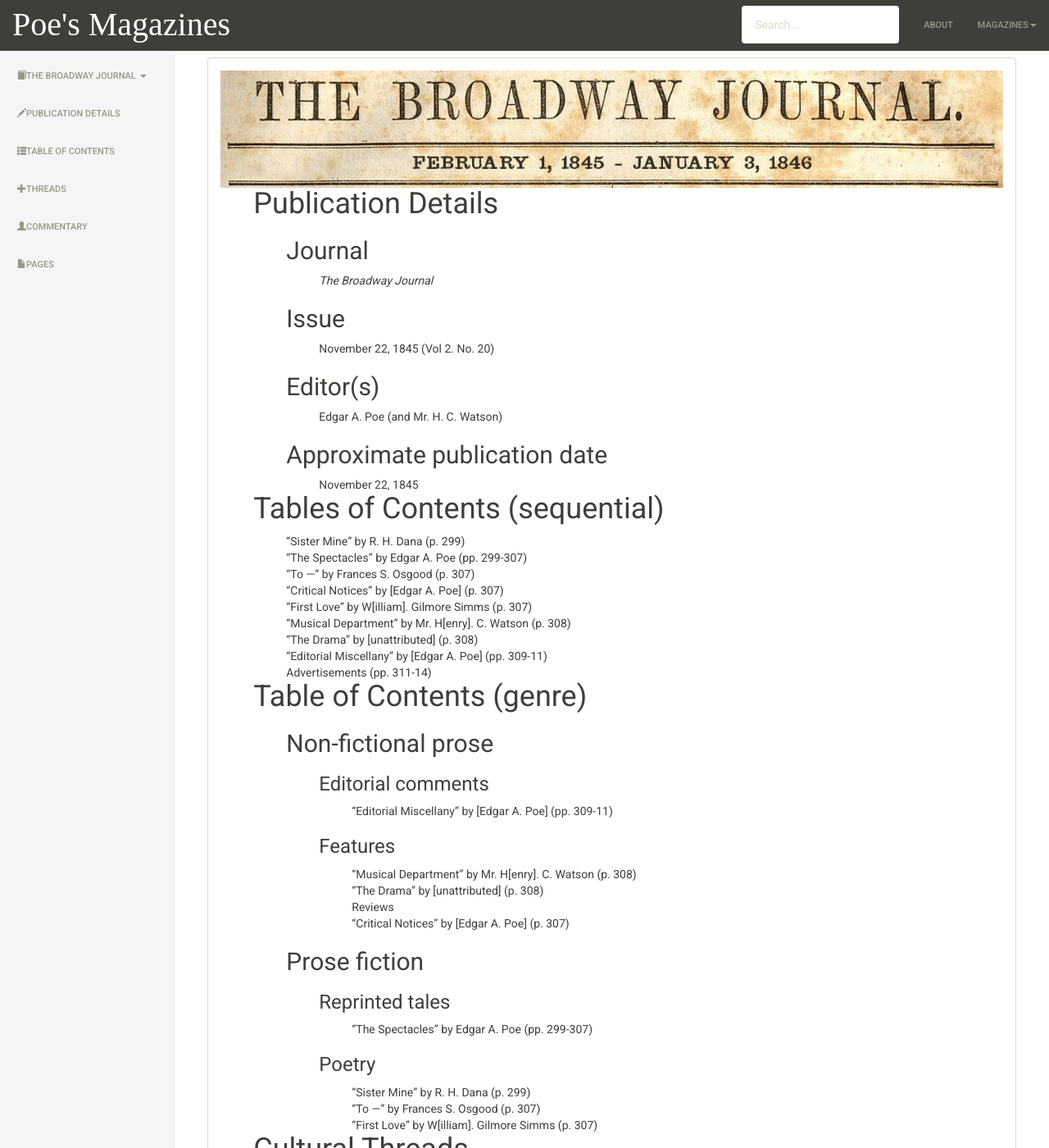
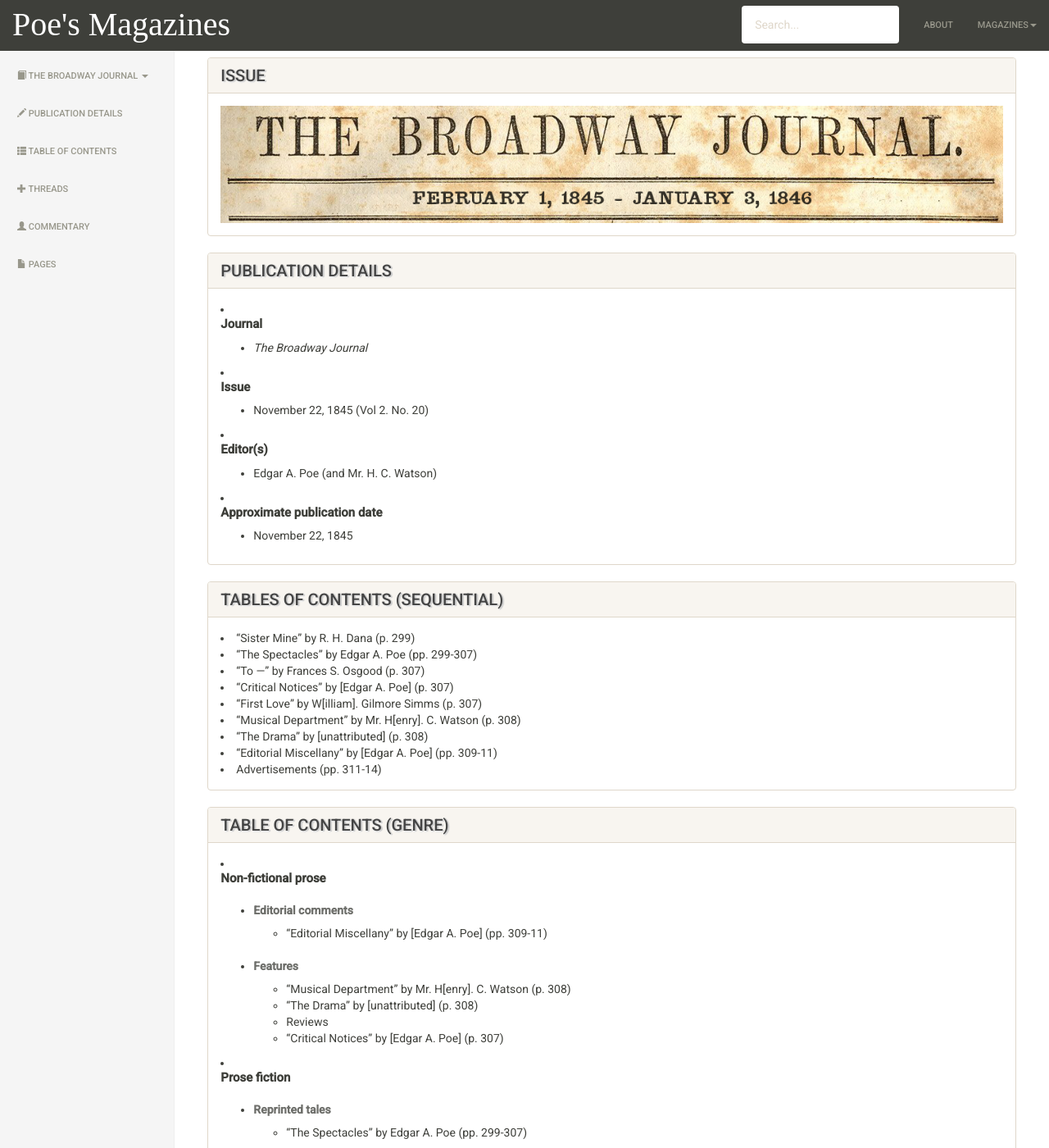
Before and after one commit to literati/apc-jekyll, a Jekyll site: the page built from google_drive_data/1j23H0Ss1pd6WAljd2Tud_b014gHxg3vXfXWLiWoRhBA.html, in a window 1280 px wide and 1400 px high. Shown: the whole window at 82% size. Built offline with Jekyll 4.4.1, drawn with Linux system fonts in a browser that asks for light colours; nearby versions of some CDN libraries; some web fonts are replaced.

Commit message:
links kind of working

```diff
--- a/_includes/footer.html
+++ b/_includes/footer.html
@@ -1,3 +1,5 @@
+
+
 <!-- Modal -->
 <div class="modal fade" id="myModal" tabindex="-1" role="dialog" aria-labelledby="myModalLabel" aria-hidden="true">
   <div class="modal-dialog">
@@ -33,6 +35,10 @@
       </div>
     </div>
   </div>
+
+
+
+
 </div>
 
 <!-- Bootstrap core JavaScript
@@ -43,6 +49,7 @@
 <!-- IE10 viewport hack for Surface/desktop Windows 8 bug -->
 <script src="{{ "/js/ie10-viewport-bug-workaround.js" | prepend: site.baseurl }}"></script>
 
+<!-- Smooth Scroll to anchor -->
 <script type="text/javascript">
 $(function() {
   $('a[href*=#]:not([href=#])').click(function() {
@@ -59,3 +66,71 @@
   });
 });
 </script>
+
+<!-- stylize google data -->
+<script type="text/javascript">
+  $('#google-download ul:first').replaceWith(function () {
+      return $("<div />").append($(this).contents());
+  });
+
+  $('div>li').replaceWith(function () {
+      return $("<div class=\"panel panel-default\" />").append($(this).contents());
+  });
+
+  $('.panel>h1').replaceWith(function () {
+      return $("<div class=\"panel-heading\" />").append($(this).contents());
+  });
+
+  $(".panel-heading").wrapInner( "<h1 class='panel-title'></h1>");
+
+  $('.panel>ul').replaceWith(function () {
+      return $("<div class=\"panel-body\" />").append($(this).contents());
+  });
+
+  // $(document).ready(function() {
+  //   $("body").html(String($('body').html()).replace(/\(p\. \d+\)/g, 'Pi'));
+  // });
+
+</script>
+
+
+<script type="text/javascript" >
+//   var regex = /\(p\. (\d+)\)/g,
+//       replacement = '<a id="tohtml" href="http://literati.cct.lsu.edu/repository/islandora/object/islandora%3A42#page/$1/mode/2up">$1</a>';
+
+//   function replaceText(i,el) {
+//       if (el.nodeType === 3) {
+//           if (regex.test(el.data)) {
+//               el.data = el.data.replace(regex, replacement);
+//           }
+//       } else {
+//           $(el).contents().each( replaceText );
+//       }
+//   }
+
+//   $('body').each( replaceText );
+
+// $
+
+// function tohtml() {
+//     var d = $("#tohtml");
+//     d.html(d.text());
+// }
+
+// Check the main container is ready
+$('#google-download').ready(function(){
+    // Get each div
+    $('.panel').each(function(){
+        // Get the content
+        var str = $(this).html();
+        // Set the regex string
+        // var regex = /(https?:\/\/([-\w\.]+)+(:\d+)?(\/([\w\/_\.]*(\?\S+)?)?)?)/ig
+        var regex = /\(p\. (\d+)\)/g
+        // Replace plain text links by hyperlinks
+        var replaced_text = str.replace(regex, "<a href='http://literati.cct.lsu.edu/repository/islandora/object/islandora%3A42#page/$1/mode/2up' target='_blank'>$1</a>");
+        // Echo link
+        $(this).html(replaced_text);
+    });
+});
+
+</script>
--- a/_layouts/issues.html
+++ b/_layouts/issues.html
@@ -2,19 +2,21 @@
 <html lang="en">
 {% include head.html %}
 
-<body data-spy="scroll" data-target="#myscrollspy" data-offset="100">
+<body data-spy="scroll" data-target="#myscrollspy" data-offset="100" >
   {% include navbar.html %}
   <div class="container-fluid">
     <div class="row">
       {% include sidebar.html %}
       <div class="col-sm-9 col-sm-offset-3 col-md-10 col-md-offset-2 main">
         <div class="panel panel-default">
+          <div class="panel-heading"><h1 class="panel-title">Issue</h1></div>
           <div class="panel-body">
             {% case page.tag contains %}{% when 'grahams' %}<img src="{{ site.baseurl }}/img/grahams.png" class="img-responsive" />{% when 'broadway' %}<img src="{{ site.baseurl }}/img/broadway.png" class="img-responsive" />{% when 'slm' %}<img src="{{ site.baseurl }}/img/slm.png"
             class="img-responsive" />{% when 'burtons' %}<img src="{{ site.baseurl }}/img/burtons.png" class="img-responsive" />{% else %}{% endcase %}
-            {{ content }}
           </div>
         </div>
+
+        <div id="google-download">{{ content }}</div>
       </div>
     </div>
   </div>
--- a/css/style.css
+++ b/css/style.css
@@ -98,10 +98,6 @@
 .embed-responsive.embed-responsive-16by9 {
   padding-bottom: 75%;
 }
-/*.panel-body h1:first-child{
-  margin-top: -10px;
-}
-*/
 
 .navbar-brand {
   font-family: 'Alegreya SC', serif;
@@ -114,28 +110,46 @@
     font-size: 20px;
   }
 }
-/*
- * Placeholder dashboard ideas
- */
-/*.placeholders {
-  margin-bottom: 30px;
-  text-align: center;
-}
-.placeholders h4 {
-  margin-bottom: 0;
-}
-.placeholder {
-  margin-bottom: 20px;
-}
-.placeholder img {
-  display: inline-block;
-  border-radius: 50%;
-}*/
 
+/*Fixes anchor spacing*/
 ul > li > h1 {
   padding-top: 60px;
   margin-top: -60px;
 }
-ul {
-  list-style-type: none;
+
+/*ul {*/
+/*  list-style-type: none;*/
+/*}*/
+
+/*google-download content*/
+
+.panel .panel-title {
+  /*font: bold 20px Sans-Serif;*/
+  font-size: 20px;
+  color: #444;
+  text-shadow:
+    1px 0px 1px #ccc, 0px 1px 1px #eee,
+    2px 1px 1px #ccc, 1px 2px 1px #eee
 }
+
+
+.panel-body h2:first-child{
+  margin-top: 0px;
+}
+
+.panel h2 {
+    font-size:15px;
+    font-weight: bold;
+}
+
+.panel h3 {
+    font-size:14px;
+    opacity: .75;
+    font-weight: bold;
+}
+
+.nav li a{
+  overflow: hidden;
+  white-space: nowrap;
+  text-overflow: ellipsis;
+}
```
Also changed, not shown: _includes/sidebar.html (+6 -6 lines), 9 other files.
